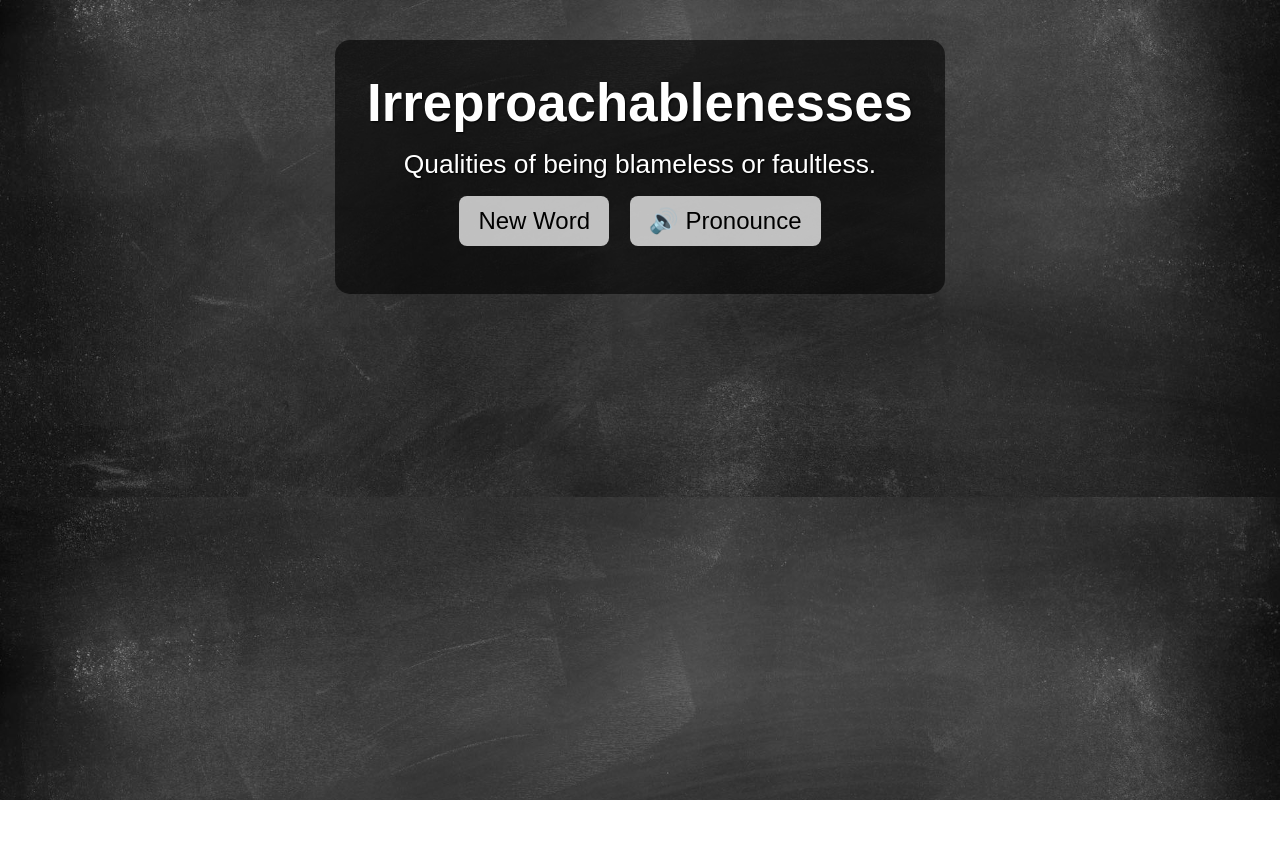
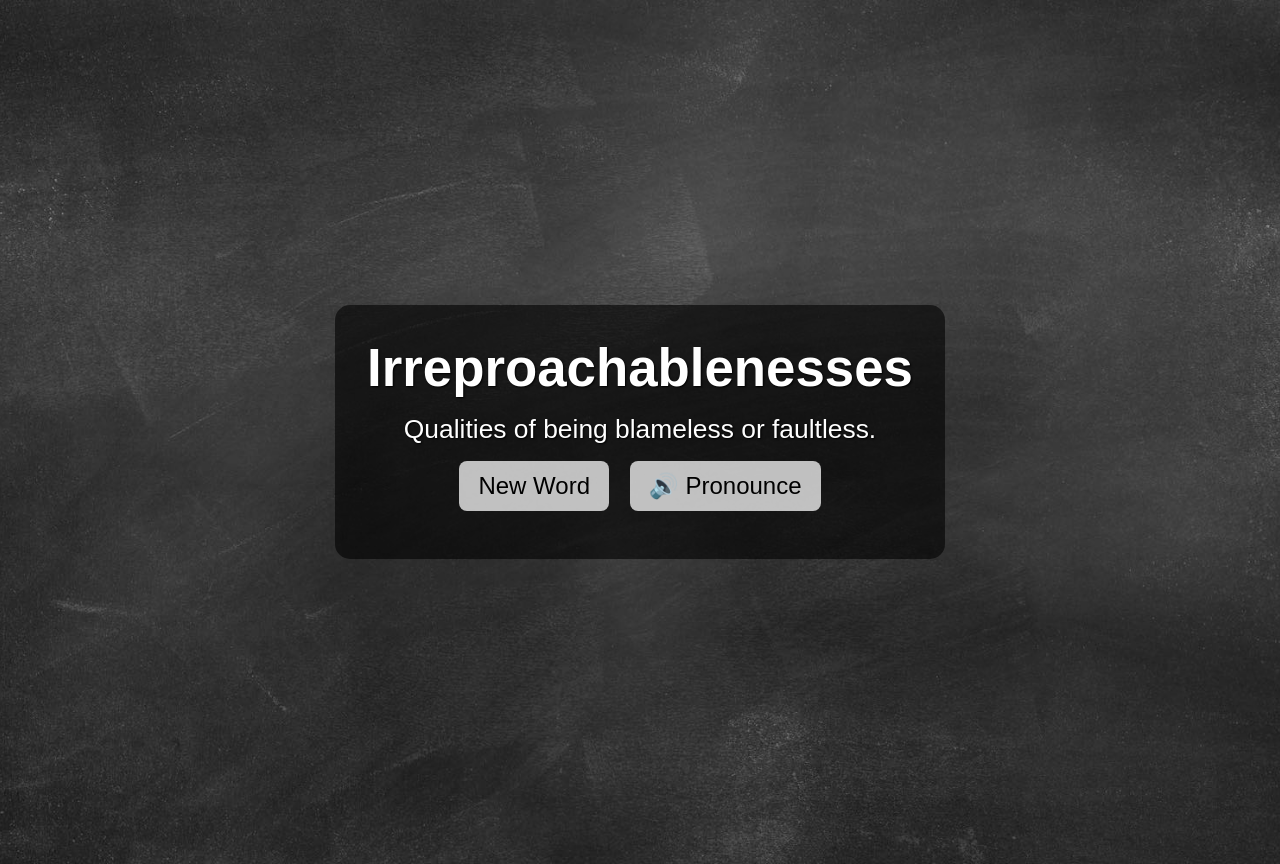
Before and after one commit to Rhodes28/random-long-word, a plain HTML site: page index.html in a window 1280 px wide. Before the commit the page ends 800 px from the top, so only its background shows below. Drawn offline with Linux system fonts and the light colour scheme.

Commit message:
Update index.html

```diff
--- a/index.html
+++ b/index.html
@@ -11,19 +11,27 @@
   <style>
     body {
       font-family: sans-serif;
-      padding: 2rem;
       text-align: center;
       background-image: url('chalkboard.jpg');
       background-size: cover;
       background-position: center;
       color: white;
       text-shadow: 1px 1px 2px black;
+
+      /* Centering */
+      display: flex;
+      justify-content: center;
+      align-items: center;
+      height: 100vh;
+      margin: 0;
+      padding: 2rem;
     }
     .container {
       background-color: rgba(0, 0, 0, 0.6);
       padding: 2rem;
       border-radius: 15px;
       display: inline-block;
+      max-width: 80%;
     }
     .word {
       font-size: 3.3rem;
```
